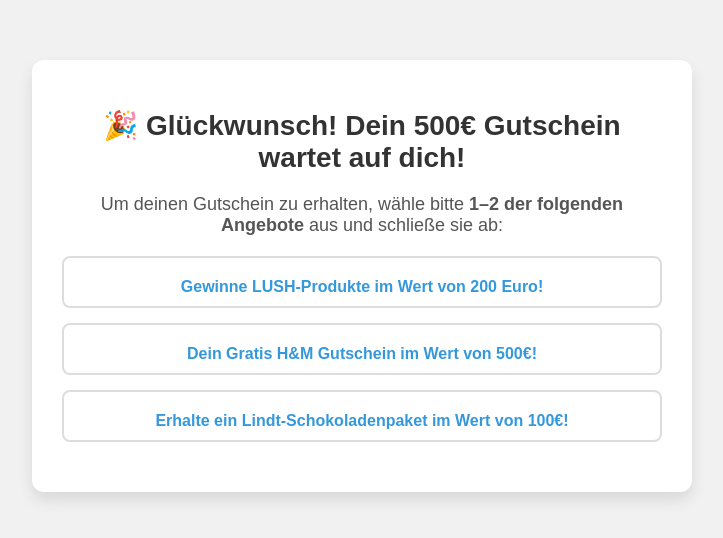
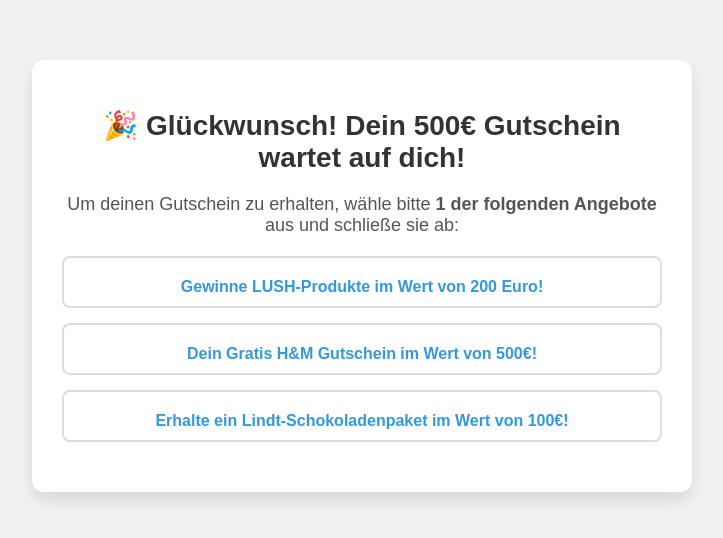
Before and after one commit to fibonaccisystems/updatedlocker, a plain HTML site: page index.html in a window 1280 px wide. Shown: the part 124-662 px from the top of the page, without its empty margins (278-1001 px from the left). Drawn offline with Linux system fonts and the light colour scheme.

Commit message:
index.html

```diff
--- a/index.html
+++ b/index.html
@@ -122,7 +122,7 @@
 <body>
   <div id="lockerWrapper">
     <h1>🎉 Glückwunsch! Dein 500€ Gutschein wartet auf dich!</h1>
-    <p>Um deinen Gutschein zu erhalten, wähle bitte <b>1–2 der folgenden Angebote</b> aus und schließe sie ab:</p>
+    <p>Um deinen Gutschein zu erhalten, wähle bitte <b>1 der folgenden Angebote</b> aus und schließe sie ab:</p>
 
     <div class="offers">
       <!-- Offer 1 -->
```
